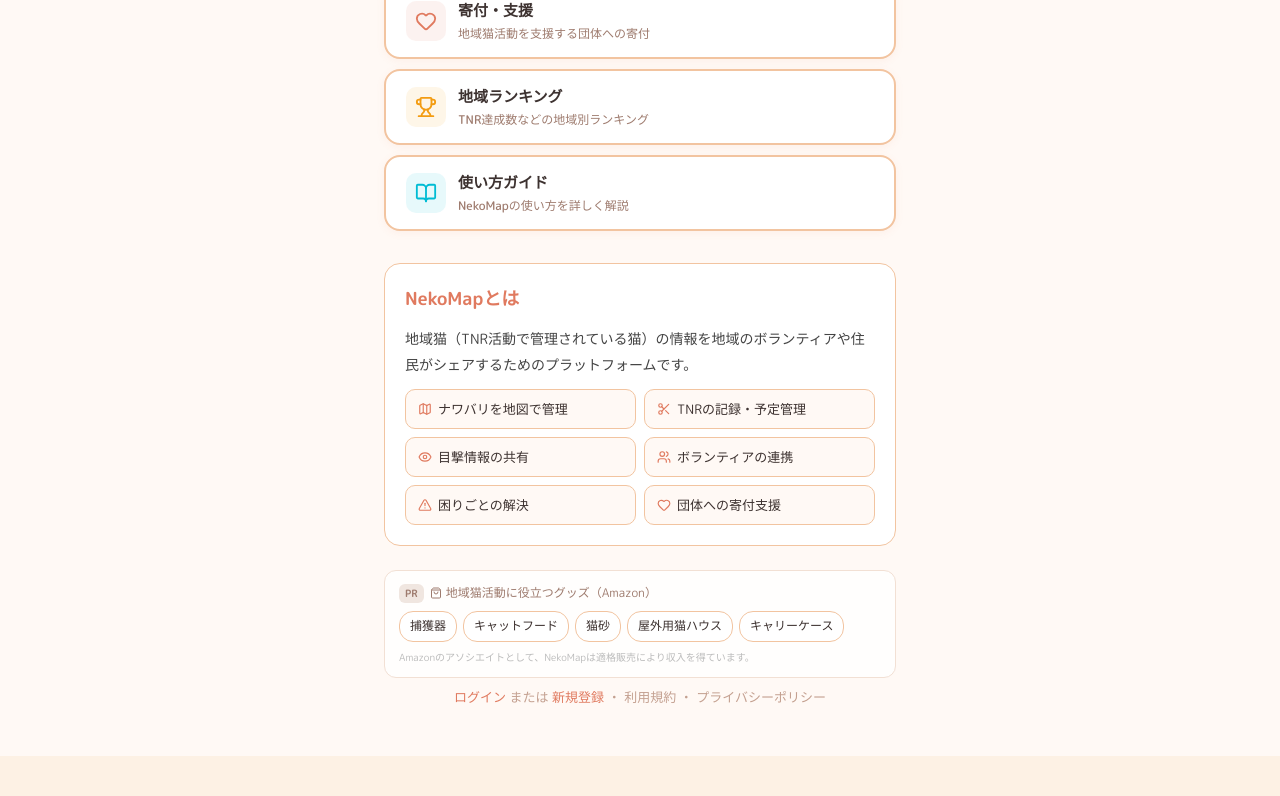
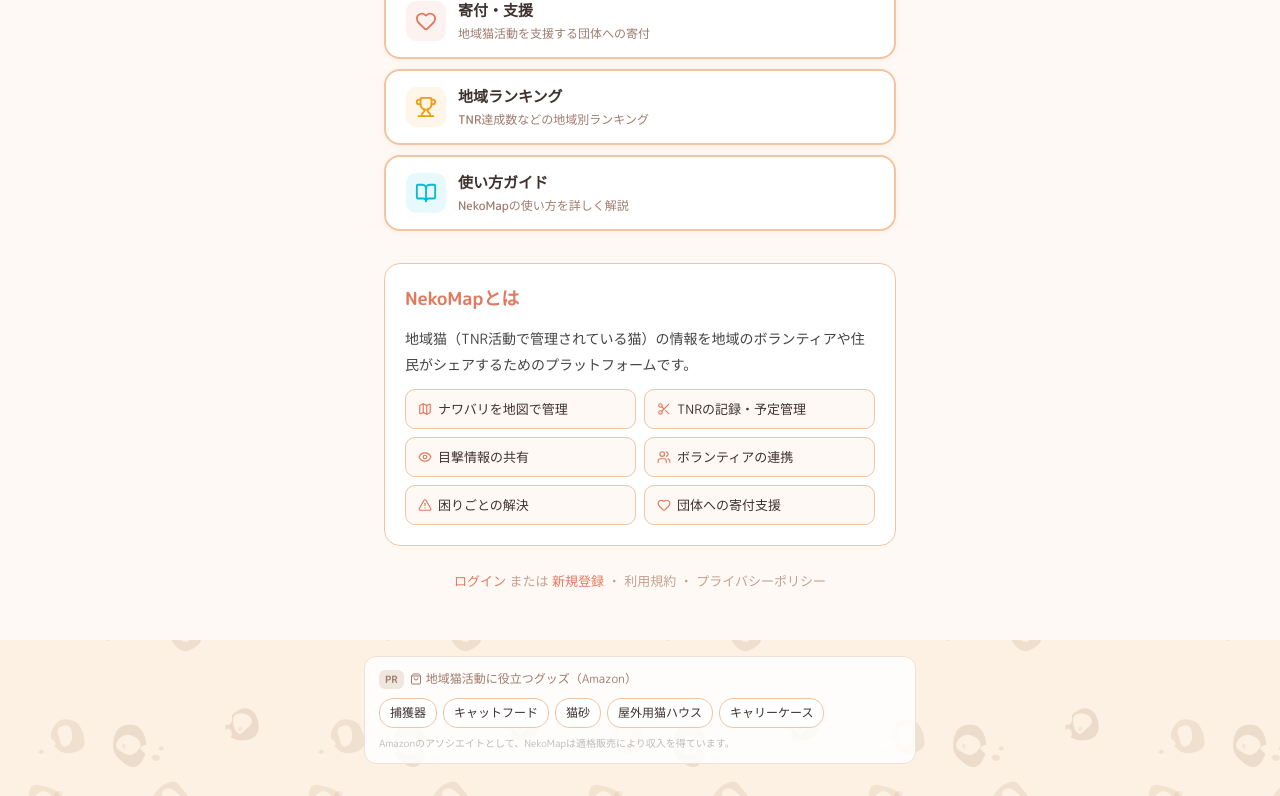
Before and after one commit to necomap/nekomap, a Next.js app: page / in a window 1280 px wide. Shown: the part 958-1754 px from the top of the page. Before the commit the page ends 1714 px from the top, so only its background shows below. Built offline with nearby package versions, Linux system fonts and the light colour scheme.

Commit message:
広告は各ページ下に載せるに変更

```diff
--- a/pages/_app.js
+++ b/pages/_app.js
@@ -1,12 +1,18 @@
 import "../styles/globals.css"
 import { useEffect } from "react"
 import Navbar from "../components/Navbar"
+import AdBanner from "../components/AdBanner"
 import { useRouter } from "next/router"
 import { supabase } from "../lib/supabase"
 
 export default function App({ Component, pageProps }) {
   const router = useRouter()
   const hideNavbar = ["/login", "/register"].includes(router.pathname)
+  // 広告（Amazonアソシエイト）は全ページ共通で、各ページの一番下に表示する。
+  // 地図・チャットルームは画面いっぱいの表示のため、ログイン系・管理画面は利用目的上、表示しない。
+  const hideAd = [
+    "/map", "/chat/[room]", "/login", "/register", "/reset-password", "/admin",
+  ].includes(router.pathname)
 
   useEffect(() => {
     // Googleログイン等のOAuth初回サインイン時、usersテーブルに
@@ -52,6 +58,11 @@ export default function App({ Component, pageProps }) {
     <>
       {!hideNavbar && <Navbar />}
       <Component {...pageProps} />
+      {!hideAd && (
+        <div style={{ maxWidth: 600, margin: "0 auto", padding: "0 24px 24px" }}>
+          <AdBanner />
+        </div>
+      )}
     </>
   )
 }
--- a/pages/board/index.js
+++ b/pages/board/index.js
@@ -2,7 +2,6 @@ import { useEffect, useState } from "react"
 import { supabase } from "../../lib/supabase"
 import { useRouter } from "next/router"
 import { ClipboardList, Search, Users, Cat, Building2, Flag } from "lucide-react"
-import AdBanner from "../../components/AdBanner"
 import RegionSelector from "../../components/RegionSelector"
 import { useRegionFilter, filterByRegion } from "../../lib/useRegionFilter"
 import FavoriteButton from "../../components/FavoriteButton"
@@ -223,8 +222,6 @@ export default function Board() {
           </div>
         </div>
       ))}
-
-      <AdBanner />
     </div>
   )
 }
--- a/pages/index.js
+++ b/pages/index.js
@@ -1,5 +1,4 @@
 import { useRouter } from "next/router"
-import AdBanner from "../components/AdBanner"
 import {
   Map, Cat, ClipboardList, AlertTriangle,
   Users, Scissors, BookOpen, Heart, Trophy, Eye
@@ -95,8 +94,6 @@ export default function Home() {
           </div>
         </div>
 
-        <AdBanner />
-
         <p style={{ textAlign: "center", fontSize: 13, color: "#c4a090" }}>
           <a href="/login" style={{ color: "#e07a5f" }}>ログイン</a>
           {" "}または{" "}
```
Also changed, not shown: 1 other file (tests, documents, lock files or other folders).
